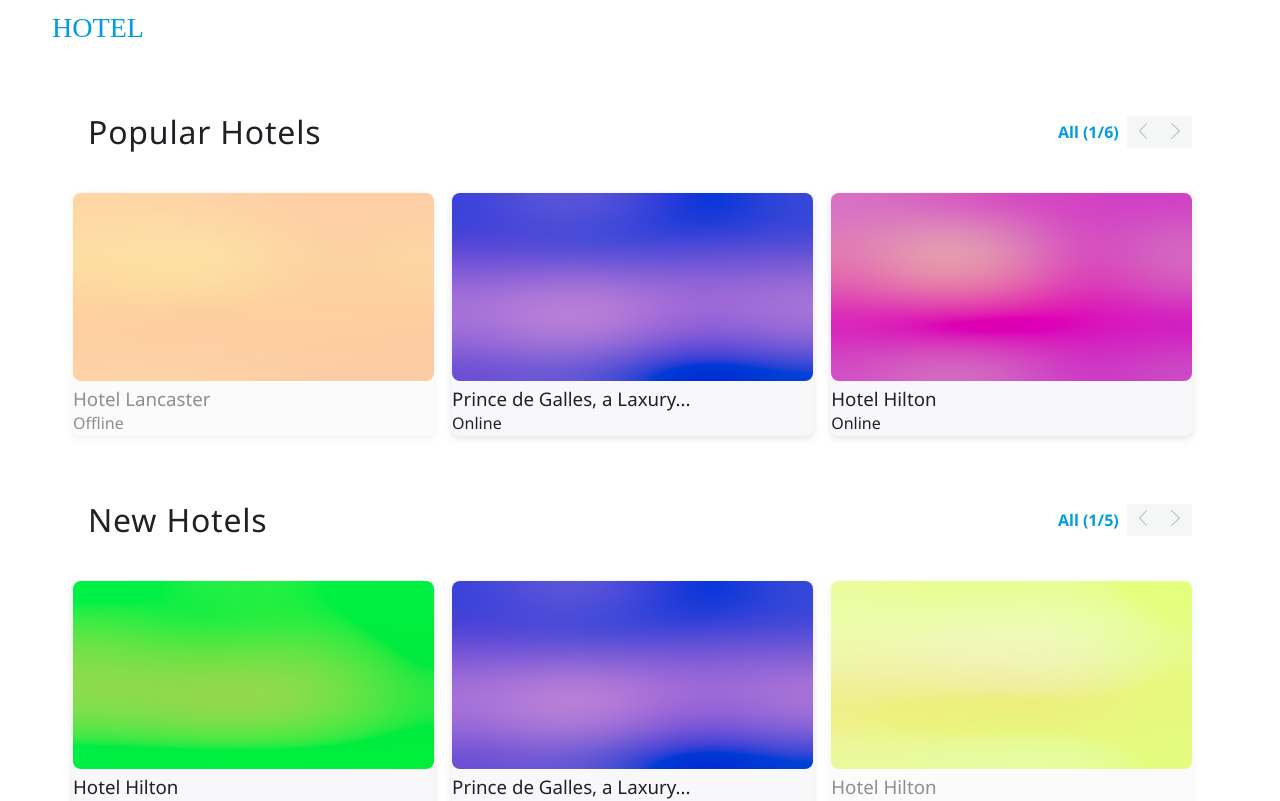
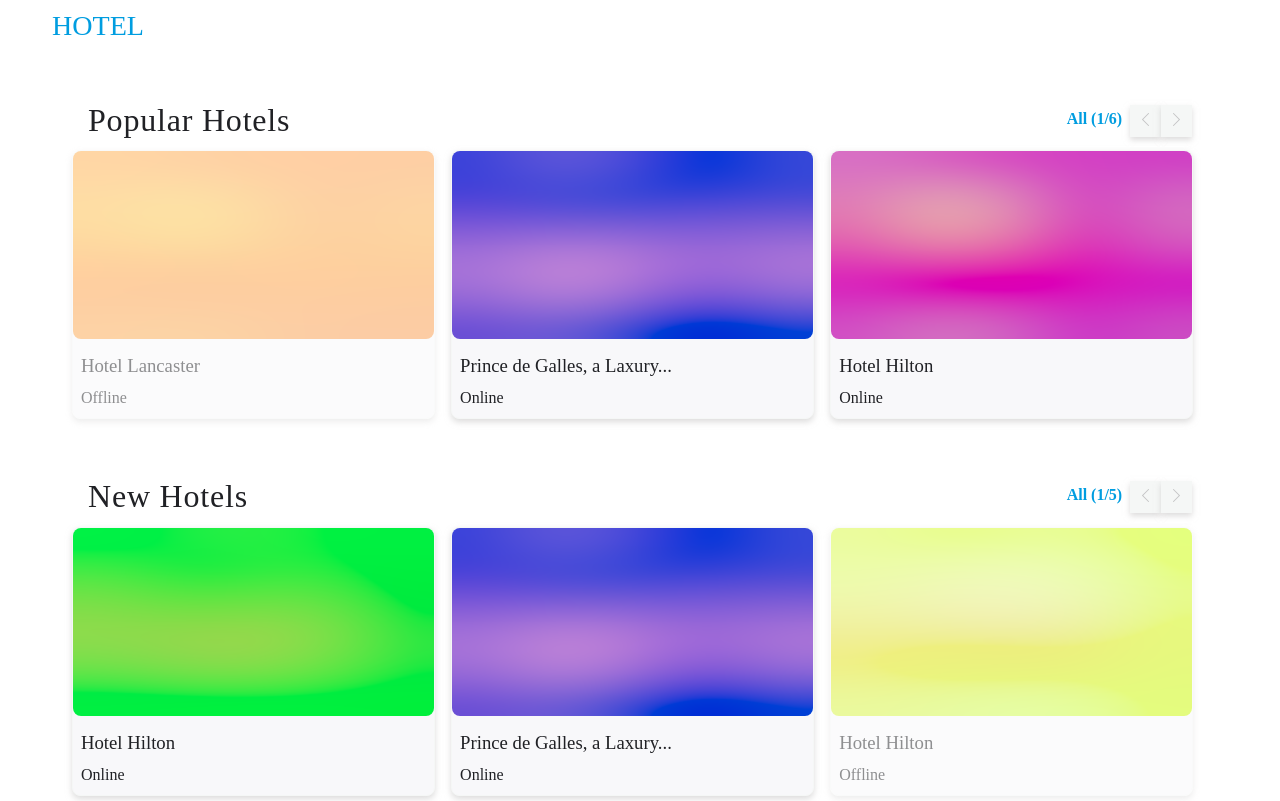
Before and after one commit to sunjus/hotel, a React (Create React App) app: page / in a window 1280 px wide. Shown: the top 801 px of the page. Built offline with nearby package versions, Linux system fonts and the light colour scheme.

Commit message:
Changed style margin, font

```diff
--- a/src/assets/scss/_elements.scss
+++ b/src/assets/scss/_elements.scss
@@ -12,14 +12,14 @@
 }
 
 body {
-  font-family: "Segoe UI", sans-serif, -apple-system, BlinkMacSystemFont,
+  font-family: "Times New Roman", sans-serif, -apple-system, BlinkMacSystemFont,
     "Segoe UI", "Roboto", "Oxygen", "Ubuntu", "Cantarell", "Fira Sans",
     "Droid Sans", "Helvetica Neue", sans-serif;
   color: $color-text;
   ::selection {
     background: rgb(220, 232, 255);
   }
-  line-height: 2rem;
+  line-height: 1.7rem;
   min-height: 100vh;
   min-width: 100vw;
   -webkit-font-smoothing: antialiased;
--- a/src/assets/scss/_variables.scss
+++ b/src/assets/scss/_variables.scss
@@ -21,4 +21,4 @@
 $color-blue: #009de0;
 $color-white: white;
 
-$shadow-1: 0px 3px 6px rgba(214, 214, 214, 0.58);
+$shadow-1: 0px 3px 6px rgba(196, 195, 195, 0.58);
--- a/src/components/ArrowButton/ArrowButton.module.scss
+++ b/src/components/ArrowButton/ArrowButton.module.scss
@@ -6,10 +6,11 @@
   border: none;
   background-color: $color-light;
   cursor: pointer;
-  padding: 0 $space-1;
+  padding: $space-0 $space-1;
+  box-shadow: $shadow-1;
 
   img {
-    height: 1rem;
+    height: 0.8rem;
   }
 }
 
--- a/src/components/Hotel/Hotel.module.scss
+++ b/src/components/Hotel/Hotel.module.scss
@@ -10,8 +10,9 @@
   box-shadow: $shadow-1;
   width: calc(33% - 1.065rem);
 
-  h3 {
-    margin: 0;
+  h3,
+  p {
+    margin: $space-0;
   }
 
   canvas {
--- a/src/components/Hotel/Hotel.tsx
+++ b/src/components/Hotel/Hotel.tsx
@@ -23,7 +23,7 @@
       }
     return (
         <div className={Styles.Hotel} style={{ opacity: online ? "1" : "0.5" }} data-testid="hotel">
-            <p>{hotelName}</p>
+            <h3>{hotelName}</h3>
             <p>
                 {online ? "Online" : "Offline"}
             </p>
--- a/src/components/HotelCategoryList/HotelCategoryList.module.scss
+++ b/src/components/HotelCategoryList/HotelCategoryList.module.scss
@@ -3,7 +3,6 @@
 
 .HotelCategoryListContainer {
   margin: $space-5 0;
-  padding: 0;
 
   @include lg {
     margin: $space-3 $space-0;
@@ -23,7 +22,7 @@
     flex-wrap: wrap;
 
     h1 {
-      margin: $space-1;
+      margin: $space-0;
       margin-left: $space-5;
 
       @include lg {
@@ -61,7 +60,7 @@
 
   .HotelCategoryList {
     display: flex;
-    margin: $space-3;
+    margin: 0 $space-3;
 
     @include lg {
       margin: $space-2;
```
Also changed, not shown: 1 other file (tests, documents, lock files or other folders).
